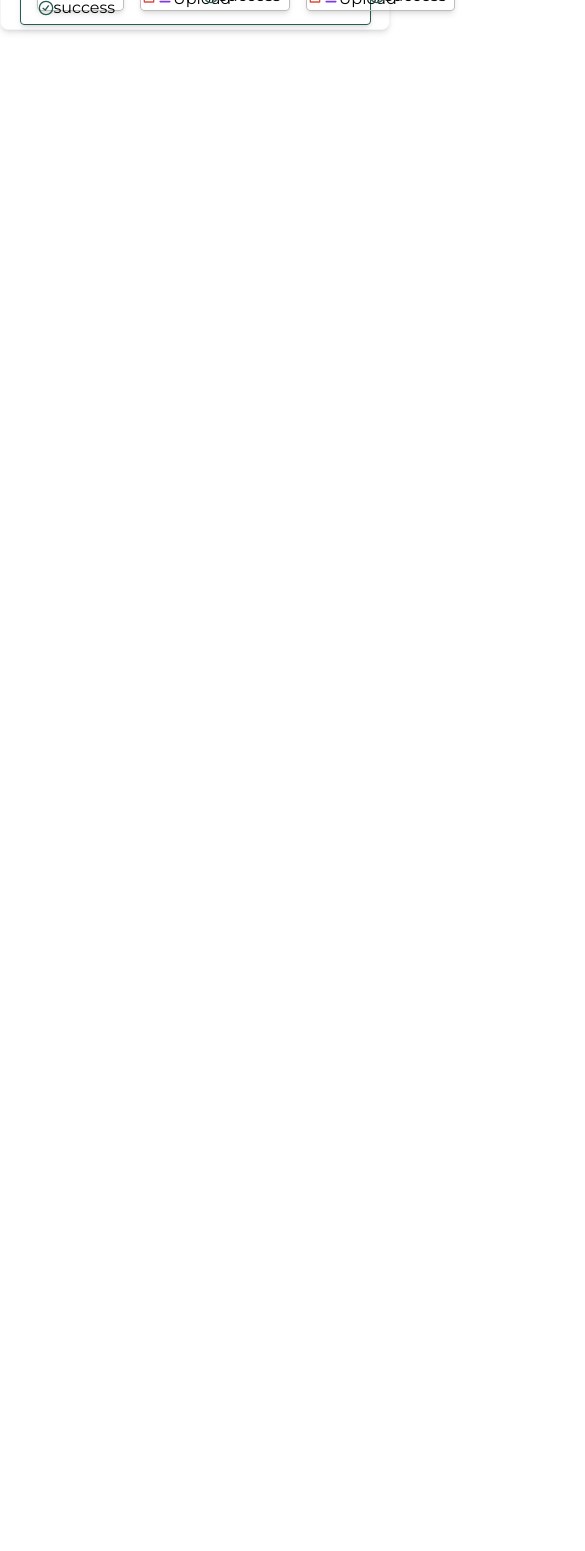
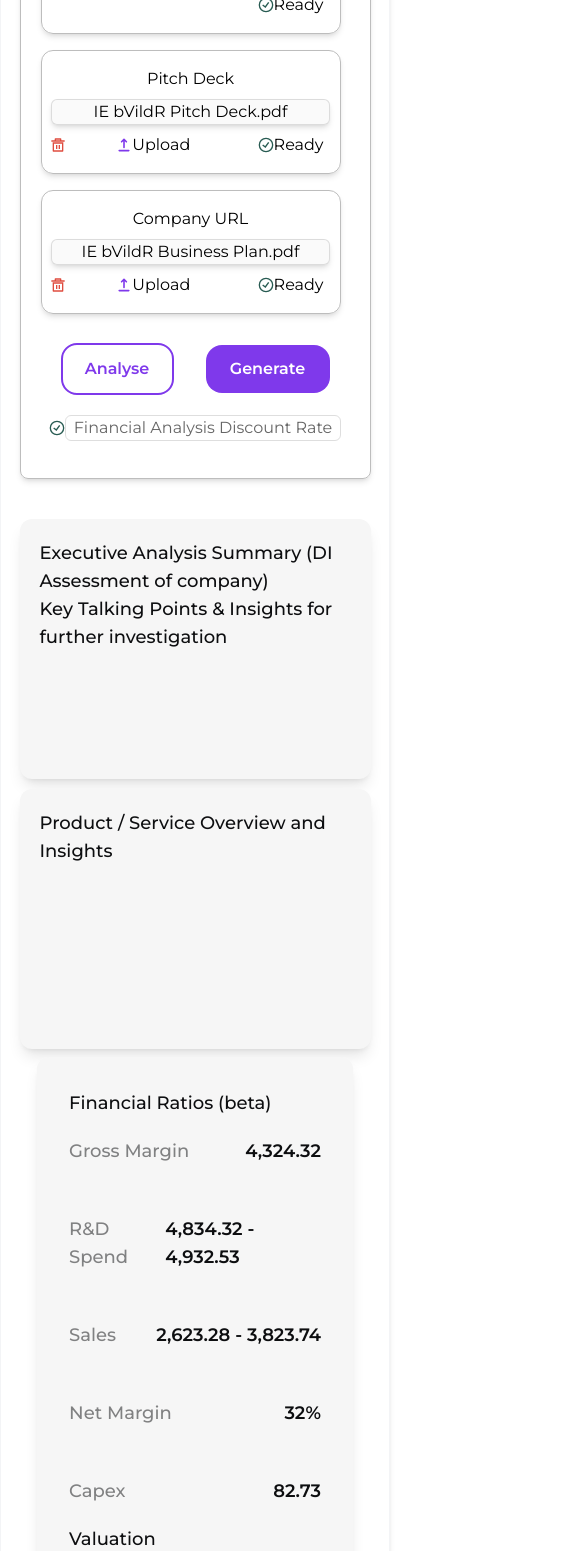
Before and after one commit to Yashgupta9330/task, a Next.js app: page /Investor in a window 390 px wide. Shown: the part 420-1971 px from the top of the page, 585 px wide, since content can reach past the window. Before the commit the page ends 844 px from the top, so only its background shows below. Built offline with nearby package versions, Linux system fonts and the light colour scheme.

Commit message:
investor page responsive

```diff
--- a/src/app/Investor/page.tsx
+++ b/src/app/Investor/page.tsx
@@ -7,32 +7,64 @@ import { InputWithLabel } from '@/component/inputlabel'
 import { Button } from '@/components/ui/button'
 import { Label } from '@radix-ui/react-label'
 import Investorcard from '@/component/investorcard'
-
+import { GrStatusGood } from "react-icons/gr";
+import Performance from '@/component/performance'
 
 const page = () => {
-  const handleFormSubmit=(e: React.FormEvent<HTMLFormElement>)=>{
+  const handleFormSubmit = (e: React.FormEvent<HTMLFormElement>) => {
     e.preventDefault();
   }
   return (
     <div className='w-full flex flex-col'>
-    <div className="w-full h-[450px] flex flex-col  gap-8 rounded-tl-none rounded-tr-none rounded-bl-lg rounded-br-lg bg-[#FFFFFF] border  border-1 border-solid border-gray-100 shadow-md shadow-x-0 shadow-y-4 shadow-blur-4 shadow-spread-0 shadow-color-black">
-      <Navbar/>
-      <div className='w-full flex justify-center items-center'>
-      <form onSubmit={(e)=>handleFormSubmit(e)} className="flex flex-col w-[90vw] justify-start items-start gap-[10px]">
-      <Label htmlFor="name" className=' text-base font-bold text-left '>Startup Name</Label>
-      <Input type="text" id="name" className=' border border-[#285B52] shadow-md h-[60px] max-w-[50%] focus:outline-none focus:ring-0 ' />
-      <Label htmlFor="name" className=' text-base font-bold text-left '>Description(Optional)</Label>
-      <Input type="text" id="name" className=' border border-[#285B52] shadow-md h-[60px] min-w-[50%]' />
-      <div className='border border-[#285B52] shadow-md  w-full rounded h-[124px] mb-2 flex items-center gap-4 flex-start pl-4'>
-        <Investorcard head="Company URL" def="www.immersive-engineering.c.." fl='1'/>
-        <Investorcard head="Pitch Deck" def="IE bVildR Pitch Deck.pdf" fl='0'/>
-        <Investorcard head="Company URL" def="IE bVildR Business Plan.pdf" fl='0'/>
-        <Button type='submit' className='w-[113px] h-[48px] bg-[#FFFFFF] font-semibold text-[16px]  px-[8px] py-[24px] leading-8 border border-[2px] border-[#7F39EB] rounded-[16px] text-[#7F39EB]'>Analyse</Button>
-        <Button type='submit' className='w-[124px] h-[48px] bg-[#7F39EB] font-semibold text-[16px]  px-[8px] py-[24px] leading-8 text-[#FFFFFF] rounded-[16px]'>Generate</Button>
+      <Navbar />
+      <div className="w-full min-h-[450px] flex flex-col  gap-8 rounded-tl-none rounded-tr-none rounded-bl-lg rounded-br-lg bg-[#FFFFFF] border border-solid border-gray-100 shadow-md shadow-x-0 shadow-y-4 shadow-blur-4 shadow-spread-0 pt-4 ">
+
+
+        <div className='w-full flex justify-center items-center'>
+          <form onSubmit={(e) => handleFormSubmit(e)} className="flex flex-col w-[90vw] justify-start items-start gap-[10px]">
+            <Label htmlFor="name" className=' xlarge:text-2xl text-base font-bold text-left '>Startup Name</Label>
+            <Input type="text" id="name" className=' border border-[#BDBDBD] shadow-md h-[60px] max-w-[50%] focus:outline-none focus:ring-0 ' />
+            <Label htmlFor="name" className=' xlarge:text-2xl text-base font-bold text-left '>Description(Optional)</Label>
+            <Input type="text" id="name" className=' border border-[#BDBDBD] shadow-md h-[60px] min-w-[50%]' />
+
+
+
+            <div className='border border-[#BDBDBD] shadow-md  w-full min-w-fit rounded-lg min-h-[124px] mb-2 items-center gap-4 px-5 py-6 grid grid-rows-4 md:grid-rows-1 md:grid-cols-4 '>
+
+              <Investorcard head="Company URL" def="www.immersive-engineering.c.." fl='1' />
+              <Investorcard head="Pitch Deck" def="IE bVildR Pitch Deck.pdf" fl='0' />
+              <Investorcard head="Company URL" def="IE bVildR Business Plan.pdf" fl='0' />
+
+
+              <div className='flex flex-col items-center flex-wrap '>
+                <div className=' flex justify-between items-center px-5 w-full '>
+                  <Button type='submit' className='w-[113px] h-[48px] bg-[#FFFFFF] font-semibold text-[16px]  px-[8px] py-[24px] leading-8 border-2 border-[#7F39EB] rounded-[16px] text-[#7F39EB] hover:text-white hover:bg-[#7F39EB] '>Analyse</Button>
+                  <Button type='submit' className='w-[124px] h-[48px] bg-[#7F39EB] font-semibold text-[16px]  px-[8px] py-[24px] leading-8 text-[#FFFFFF] rounded-[16px] hover:bg-[#532f89] hover:border-2 hover:border-[#7F39EB] '>Generate</Button>
+                </div>
+
+                <span className=' flex justify-center items-center mt-5 '>
+                  <GrStatusGood width={18} height={18} className='text-[#285B52]' />
+                  <span className=' text-[#666666] text-base border border-[#BDBDBD80] px-2 rounded-md '>
+                    Financial Analysis Discount Rate
+                  </span>
+                </span>
+
+              </div>
+            </div>
+          </form>
+        </div>
+
+
+
+        <div className='w-full flex items-center justify-center mb-10 '>
+          <Performance />
+        </div>
+
+
+        {/* <div className='h-screen'></div> */}
+
       </div>
-     </form>
-    </div>
-    </div>
+      <Footer />
     </div>
   )
 }
--- a/src/component/investorcard.tsx
+++ b/src/component/investorcard.tsx
@@ -32,7 +32,7 @@ const Investorcard: React.FC<InvestorCardProps> = ({ head, def, fl }) => {
     };
 
     return (
-        <div className='h-[95px] w-[300px] flex flex-col gap-2 border items-center justify-center rounded border-[#BDBDBD] shadow-md py-4'>
+        <div className='min-h-[95px] max-w-[300px] flex flex-col gap-2 border items-center justify-center rounded-xl border-[#BDBDBD] xlarge:text-xl shadow-md px-2 py-4'>
             <div className="text-center">{head}</div>
             <input
                 type='text'
@@ -41,21 +41,22 @@ const Investorcard: React.FC<InvestorCardProps> = ({ head, def, fl }) => {
                 disabled={fl === '0'} // Disable input if fl is 0
                 onChange={(e) => setFileName(e.target.value)}
             />
-            <div className={`flex items-center ${fl === '0' ? 'flex-start' : 'flex-end'} w-full justify-between`}>
-                {fl === '0' &&
-                    <>
-                        <RiDeleteBin5Line className='cursor-pointer text-[#DF4C3F]' onClick={() => setFileName(def)} />
+            <div className={`flex items-center ${fl === '0' ? 'flex-start' : 'flex-end'} xlarge:text-lg text-base w-full justify-between`}>
+                {fl === '0' ?
+
+                    (<div className='flex justify-between items-center w-[40%]'>
+                    <RiDeleteBin5Line className='cursor-pointer text-[#DF4C3F]' onClick={() => setFileName(def)} />
                         <div className="flex justify-center items-center">
                             <HiUpload className='text-[#7F39EB] cursor-pointer w-4 h-4' onClick={handleFileUpload} />
-                            <div className="cursor-pointer w-[30px] h-[18px]" onClick={handleFileUpload}>Upload</div>
-                        </div>
-                    </>
+                            <div className="cursor-pointer max-w-[30px] min-h-[18px]" onClick={handleFileUpload}>Upload</div>
+                        </div></div>
+                    ) : <div></div>
                 }
                 <div className='flex gap-2 mr-2 justify-center items-center'>
                     {loading && <AiOutlineLoading3Quarters className='text-[#7F39EB]' />}
                     <div className='flex justify-center items-center '>
                         <GrStatusGood className='text-[#285B52]' />
-                        <div>success</div>
+                        <span>Ready</span>
                     </div>
                 </div>
             </div>
--- /dev/null
+++ b/src/component/performance.tsx
@@ -0,0 +1,81 @@
+import React from 'react'
+import {PerformanceCard} from './performanceCard'
+
+function Performance() {
+    const headings = [
+        {
+            heading: "Business Model and Value Proposition Analysis",
+            content: ""
+        },
+        {
+            heading: "Moat Analysis",
+            content: ""
+        },
+        {
+            heading: "Competitive Landscape",
+            content: ""
+        },
+        {
+            heading: "Compliance and Legal Insights",
+            content: ""
+        },
+        {
+            heading: "Management Team Overview",
+            content: ""
+        },
+    ]
+    return (
+        <div className='w-[90vw] flex flex-col items-center justify-between gap-5 '>
+            <div className=' w-full flex flex-col md:flex-row items-center justify-between gap-2 '>
+
+                <div className='gap-[10px] h-full flex flex-col md:w-[70%] '>
+                    <PerformanceCard heading="Executive Analysis Summary (DI Assessment of company)" content="Key Talking Points & Insights for further investigation" />
+                    <PerformanceCard heading="Product  / Service Overview and Insights"  />
+
+                </div>
+                <div className='min-h-[460px] w-[90%] md:w-[30%] rounded-xl shadow-lg bg-[#F6F6F6] flex flex-col items-start xlarge:text-2xl text-lg text-[#0D0E10] font-medium p-8 '>
+                    <h1 className=' xlarge:text-3xl text-lg text-left' >Financial Ratios (beta)</h1>
+                    <div className='w-full flex flex-col gap-[10px]  '>
+                        <span className='w-full flex justify-between items-center py-5 '>
+                            <span className='text-[#0D0E10] opacity-50 '>Gross Margin</span>
+                            <span className=' text-[#0D0E10] font-semibold '>4,324.32</span>
+                        </span>
+                        <span className='w-full flex justify-between items-center py-5 '>
+                            <span className='text-[#0D0E10] opacity-50 '>R&D Spend</span>
+                            <span className=' text-[#0D0E10] font-semibold '>4,834.32 - 4,932.53</span>
+                        </span>
+                        <span className='w-full flex justify-between items-center py-5 '>
+                            <span className='text-[#0D0E10] opacity-50 '>Sales</span>
+                            <span className=' text-[#0D0E10] font-semibold '>2,623.28 - 3,823.74</span>
+                        </span>
+                        <span className='w-full flex justify-between items-center py-5 '>
+                            <span className='text-[#0D0E10] opacity-50 '>Net Margin</span>
+                            <span className=' text-[#0D0E10] font-semibold '>32%</span>
+                        </span>
+                        <span className='w-full flex justify-between items-center py-5 '>
+                            <span className='text-[#0D0E10] opacity-50 '>Capex</span>
+                            <span className=' text-[#0D0E10] font-semibold '>82.73</span>
+                        </span>
+                    </div>
+                    <h1 className=' xlarge:text-3xl text-lg text-left' >Valuation</h1>
+                    <span className=' bg-[#7F39EB] w-[90%] h-[64px] p-5 xlarge:text-2xl text-xl font-semibold text-white rounded-xl text-center '>$ 525,125.00</span>
+
+                </div>
+            </div>
+            <div className='w-full flex flex-col gap-4 '>
+                {headings.map(({heading, content}, key)=>(
+                    <PerformanceCard key={key} heading={heading} content={content} />
+                ))}
+
+
+            </div>
+            <div className='w-full flex flex-col gap-4 mt-20 '>
+                <PerformanceCard heading='Intellectual Property Overview' content='' />
+                <PerformanceCard heading='Risk Assessment Profile' content='' />
+            </div>
+
+        </div>
+    )
+}
+
+export default Performance
--- /dev/null
+++ b/src/component/performanceCard.tsx
@@ -0,0 +1,16 @@
+import React from 'react'
+interface PerformanceCard {
+    heading: string;
+    content?: string;
+  }
+export const PerformanceCard: React.FC<PerformanceCard> =({heading, content=""}) =>{
+  return (
+    <div className=' min-h-[260px] w-full rounded-xl shadow-lg bg-[#F6F6F6] flex flex-col items-start xlarge:text-2xl text-lg text-[#0D0E10] font-medium p-5 ' >
+        <h2>{heading}</h2>
+
+        <ul>
+            <li>{content}</li>
+        </ul>
+      </div>
+  )
+}
```
